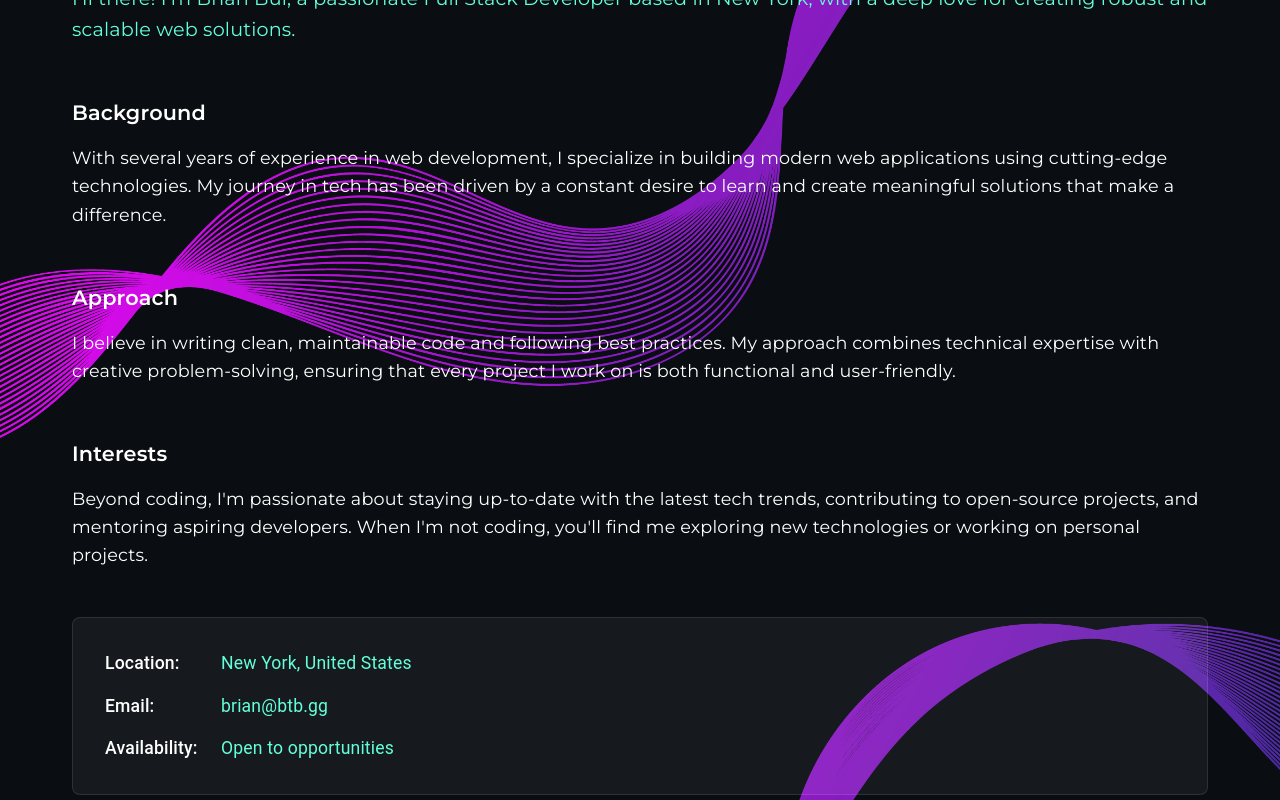
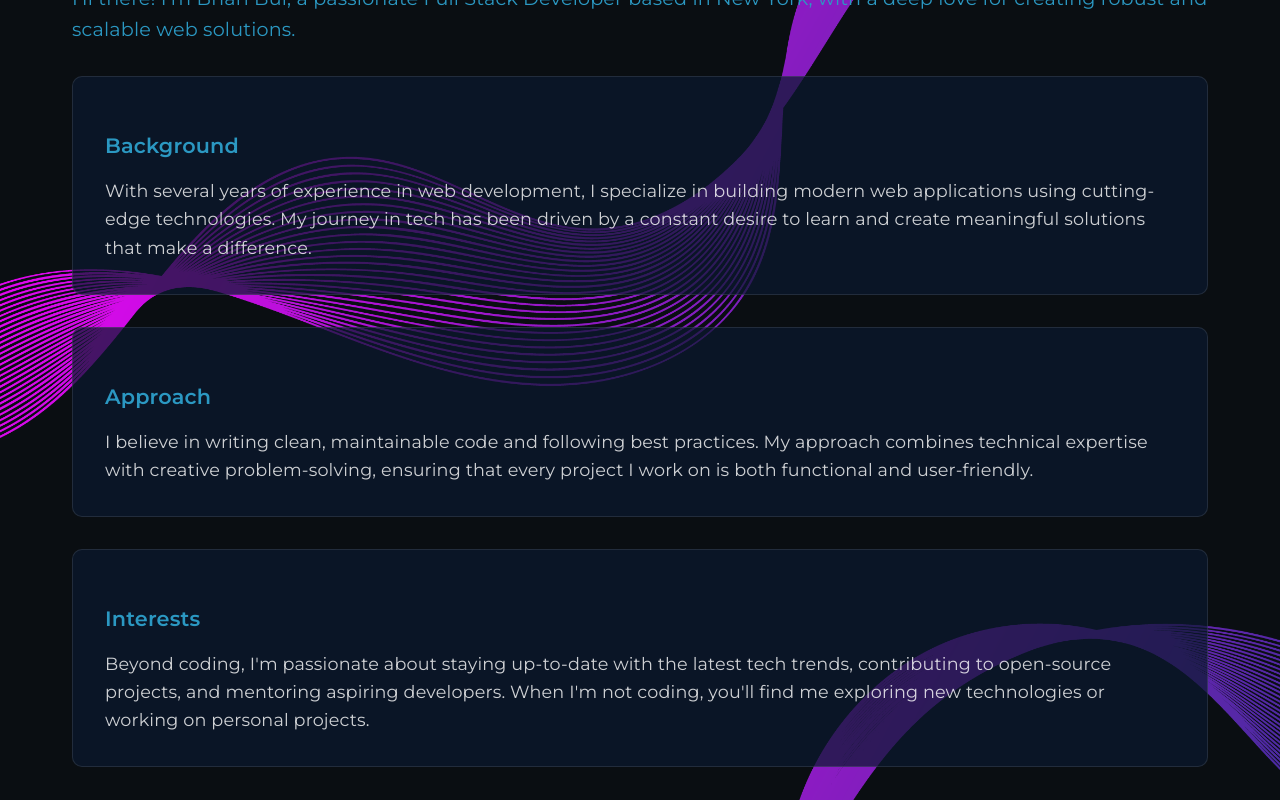
Before and after one commit to naskavinda/upwork-portfolio-brian, a React (Create React App) app: page / in a window 1280 px wide. Shown: the part 1720-2520 px from the top of the page. Built offline with nearby package versions, Linux system fonts and the light colour scheme.

Commit message:
add color changes to about me section

```diff
--- a/src/assets/styles/About.scss
+++ b/src/assets/styles/About.scss
@@ -1,7 +1,7 @@
 .about-section {
   padding: 6rem 0;
   background-color: #0a192f;
-  color: #8892b0;
+  color: rgba(255, 255, 255, 0.8);
 
   h1 {
     color: white;
@@ -33,7 +33,7 @@
     font-size: 1.2rem;
     line-height: 1.6;
     margin-bottom: 2rem;
-    color: #64ffda;
+    color: rgb(43, 152, 194);
   }
 }
 
@@ -43,80 +43,191 @@
   margin-bottom: 3rem;
 
   .detail-section {
+    background-color: rgba(10, 25, 47, 0.7);
+    padding: 2rem;
+    border-radius: 10px;
+    border: 1px solid rgba(255, 255, 255, 0.1);
+    transition: transform 0.3s ease;
+
+    &:hover {
+      transform: translateY(-5px);
+    }
+
     h3 {
-      color: white;
+      color: rgb(43, 152, 194);
       font-size: 1.3rem;
       margin-bottom: 1rem;
+      display: flex;
+      align-items: center;
+      gap: 0.5rem;
+
+      svg {
+        color: rgb(43, 152, 194);
+      }
     }
 
     p {
+      color: rgba(255, 255, 255, 0.8);
       line-height: 1.6;
       margin: 0;
+    }
+
+    ul {
+      list-style: none;
+      padding: 0;
+      margin: 0;
+
+      li {
+        color: rgba(255, 255, 255, 0.8);
+        margin-bottom: 0.5rem;
+        padding-left: 1.5rem;
+        position: relative;
+
+        &:before {
+          content: "→";
+          color: rgb(43, 152, 194);
+          position: absolute;
+          left: 0;
+        }
+      }
     }
   }
 }
 
 .personal-info {
-  display: grid;
-  gap: 1rem;
+  background-color: rgba(10, 25, 47, 0.7);
   padding: 2rem;
-  background-color: rgba(255, 255, 255, 0.05);
-  border-radius: 8px;
+  border-radius: 10px;
   border: 1px solid rgba(255, 255, 255, 0.1);
+  margin-bottom: 2rem;
+  transition: transform 0.3s ease;
+
+  &:hover {
+    transform: translateY(-5px);
+  }
 
   .info-item {
     display: flex;
-    gap: 1rem;
+    margin-bottom: 1rem;
+    padding-bottom: 1rem;
+    border-bottom: 1px solid rgba(255, 255, 255, 0.1);
+
+    &:last-child {
+      margin-bottom: 0;
+      padding-bottom: 0;
+      border-bottom: none;
+    }
 
     .label {
-      color: white;
-      min-width: 100px;
+      flex: 0 0 120px;
+      color: rgba(255, 255, 255, 0.7);
       font-weight: 500;
     }
 
     .value {
-      color: #64ffda;
+      color: rgb(43, 152, 194);
+      font-weight: 500;
     }
   }
 }
 
-// Light theme styles
+// Light mode styles
 .light-mode {
   .about-section {
-    background-color: white;
-    color: #4a5568;
+    background-color: #f8f9fa;
+    color: #2d3748;
 
     h1 {
       color: #1a202c;
     }
+  }
 
   .about-text {
     .intro {
-        color: #2b98c2;
+      color: rgb(43, 152, 194);
     }
   }
 
   .about-details {
     .detail-section {
+      background-color: rgba(255, 255, 255, 0.95);
+      border: 1px solid rgba(0, 0, 0, 0.1);
+
+      &:hover {
+        border-color: rgba(0, 0, 0, 0.2);
+      }
+
       h3 {
-          color: #1a202c;
+        color: rgb(43, 152, 194);
+
+        svg {
+          color: rgb(43, 152, 194);
+        }
+      }
+
+      p {
+        color: #2d3748;
+      }
+
+      ul {
+        li {
+          color: #2d3748;
+
+          &:before {
+            color: rgb(43, 152, 194);
+          }
+        }
       }
     }
   }
 
   .personal-info {
-      background-color: #f7fafc;
-      border-color: #e2e8f0;
+    background-color: rgba(255, 255, 255, 0.95);
+    border: 1px solid rgba(0, 0, 0, 0.1);
+
+    &:hover {
+      border-color: rgba(0, 0, 0, 0.2);
+    }
 
     .info-item {
+      border-bottom-color: rgba(0, 0, 0, 0.1);
+
       .label {
-          color: #1a202c;
+        color: #4a5568;
       }
 
       .value {
-          color: #2b98c2;
+        color: rgb(43, 152, 194);
       }
     }
   }
 }
+
+// Responsive styles
+@media (max-width: 768px) {
+  .about-section {
+    padding: 4rem 0;
+
+    h1 {
+      font-size: 2rem;
+      margin-bottom: 2rem;
     }
+  }
+
+  .about-content {
+    flex-direction: column;
+    gap: 2rem;
+  }
+
+  .about-details {
+    gap: 1.5rem;
+
+    .detail-section {
+      padding: 1.5rem;
+
+      h3 {
+        font-size: 1.2rem;
+      }
+    }
+  }
+}
```
Lines whose indentation alone changed are shown as unchanged.
